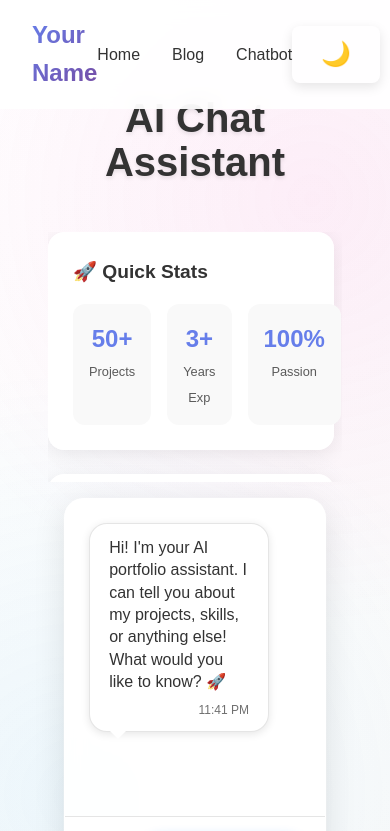
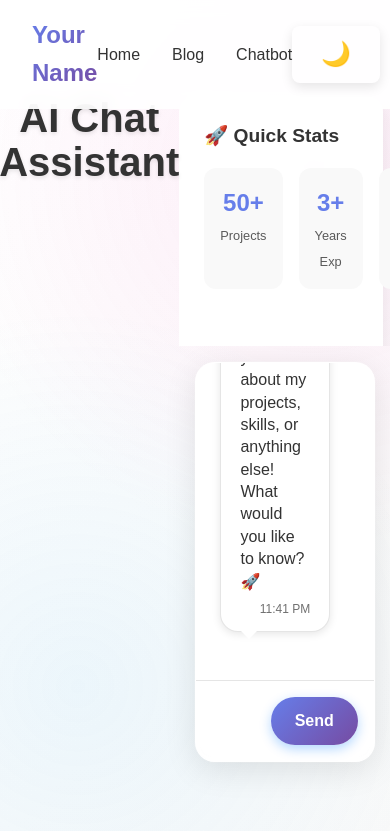
Before and after one commit to Clauxy14/My-Portifolio, a React (Vite) app: page /chatbot in a window 390 px wide. Shown: the top 831 px of the page. Built offline with nearby package versions, Linux system fonts and the light colour scheme.

Commit message:
css update

```diff
--- a/src/pages/Chatbot.css
+++ b/src/pages/Chatbot.css
@@ -32,10 +32,15 @@
   pointer-events: none;
 }
 
+.chatbot .container {
+  padding: 0;
+  max-width: none;
+}
+
 .chatbot h1 {
   text-align: center;
   font-size: 3rem;
-  margin-bottom: 3rem;
+  margin-bottom: 2rem;
   color: var(--text);
   text-shadow: 0 2px 4px rgba(0, 0, 0, 0.1);
   position: relative;
@@ -246,6 +251,7 @@
 .chat-section {
   display: flex;
   justify-content: center;
+  height: 100%;
 }
 
 .chat-window {
@@ -293,7 +299,8 @@
 
 .sidebar-content {
   display: flex;
-  flex-direction: column;
+  flex-direction: row;
+  flex-wrap: wrap;
   gap: 1.5rem;
 }
 
@@ -326,7 +333,7 @@
 /* Stats Grid */
 .stats-grid {
   display: grid;
-  grid-template-columns: 1fr;
+  grid-template-rows: 1fr 1fr;
   gap: 1rem;
 }
 
@@ -485,11 +492,6 @@
     flex-direction: row;
     flex-wrap: wrap;
   }
-
-  .sidebar-card {
-    flex: 1;
-    min-width: 250px;
-  }
 }
 
 @media (max-width: 768px) {
@@ -516,7 +518,8 @@
   }
 
   .sidebar-content {
-    flex-direction: column;
+    flex-direction: row;
+    flex-wrap: wrap;
   }
 
   .sidebar-card {
--- a/src/pages/Chatbot.tsx
+++ b/src/pages/Chatbot.tsx
@@ -308,8 +308,8 @@ const Chatbot: React.FC = () => {
     <>
       <Header />
       <main className="chatbot">
+        <h1>AI Chat Assistant</h1>
         <div className="container">
-          <h1>AI Chat Assistant</h1>
           <div className="chat-layout">
             <div className="chat-section">
               <div className="chat-window">
```
